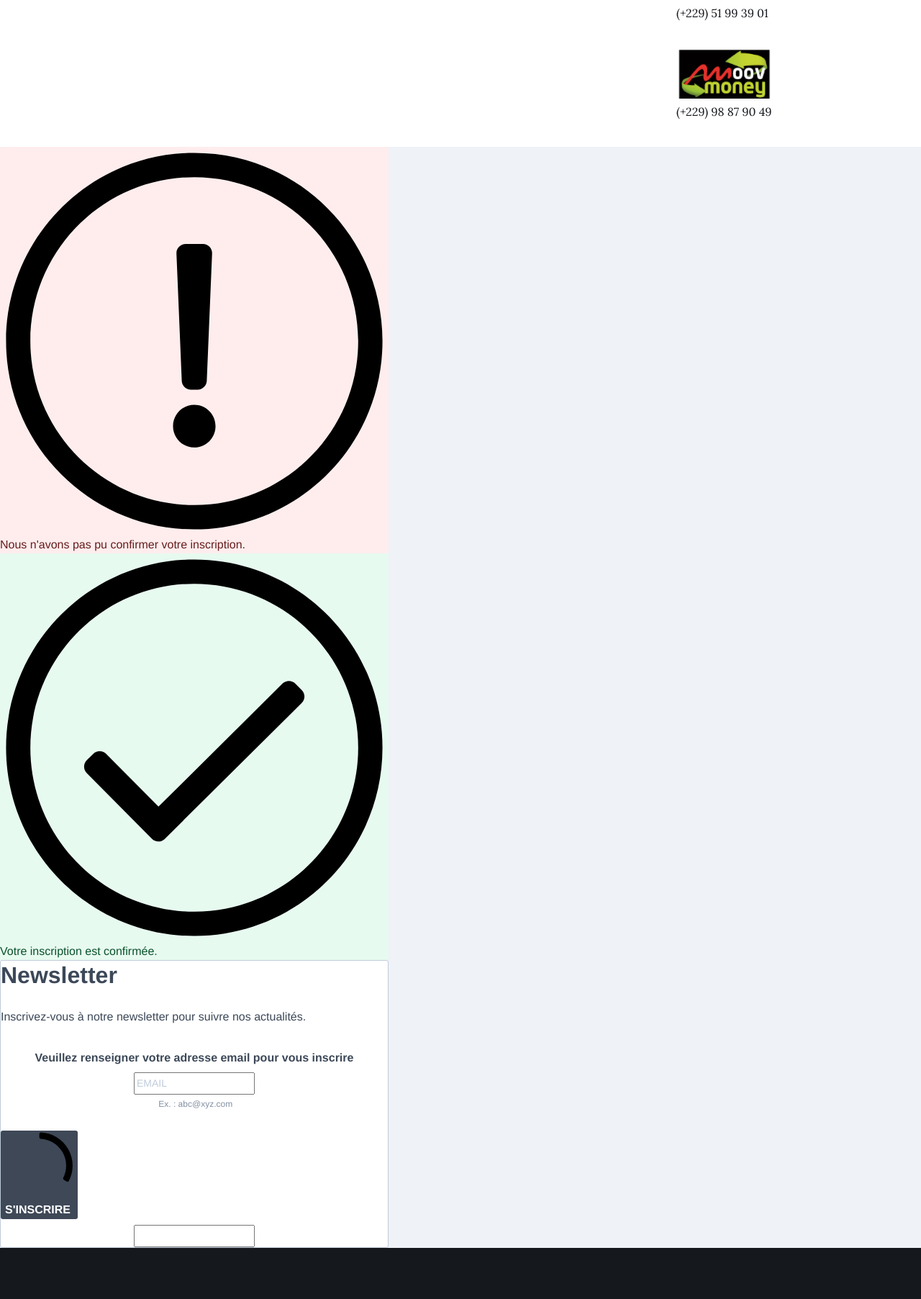
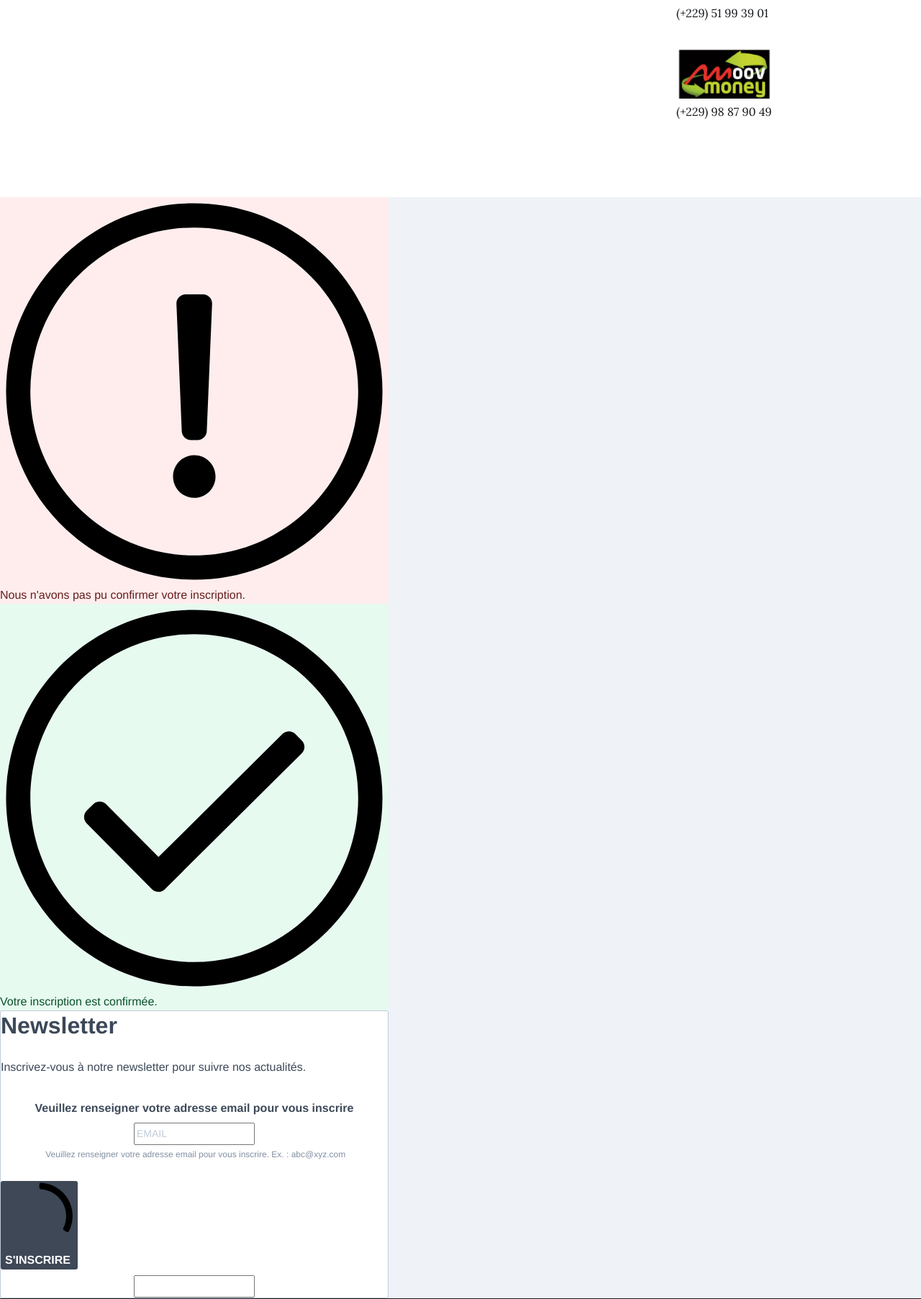
Before and after one commit to baba-mandef/olanike, a Django app: template ola/cause/templates/cause-details.html in a window 1280 px wide. Shown: the part 781-2586 px from the top of the page at 72% size. Run offline with Django 3.2, Linux system fonts and the light colour scheme; the template is opened without the code that fills it, so the values that code supplies are empty; parts of the project's set-up code (start-up, migrations or seed data) failed here and were passed over; some libraries are stand-ins or nearby versions; some web fonts are replaced.

Commit message:
- Update sigle cause

```diff
--- a/ola/cause/templates/cause-details.html
+++ b/ola/cause/templates/cause-details.html
@@ -39,7 +39,7 @@
     {% endblock %}
     {% block main %}
 	<!--================ Start Recent Event Area =================-->
-	<section class="event_details section-gap-top">
+	<section class="event_details section-gap-top" style="padding-bottom: 70px;">
 		<div class="container">
 			<div class="row justify-content-center">
 				<div class="col-lg-10">
@@ -86,6 +86,9 @@
 		</div>
 	</section>
 
+
+							<!-- Begin Sendinblue Form -->
+<!-- START - We recommend to place the below code in head tag of your website html  -->
 <style>
 @font-face {
 	font-display: block;
@@ -125,12 +128,11 @@
 	color: #c0ccda;
 }
 </style>
-
 <!--  END - We recommend to place the above code in head tag of your website html -->
 
 <!-- START - We recommend to place the below code where you want the form in your website html  -->
 <div class="sib-form" style="text-align: center;
-			   background-color: #EFF2F7;                                 ">
+			 background-color: #EFF2F7;">
 <div id="sib-form-container" class="sib-form-container">
 	<div id="error-message" class="sib-form-message-panel" style="font-size:16px; text-align:left; font-family:&quot;Helvetica&quot;, sans-serif; color:#661d1d; background-color:#ffeded; border-radius:3px; border-color:#ff4949;max-width:540px;">
 		<div class="sib-form-message-panel__text sib-form-message-panel__text--center">
@@ -187,7 +189,7 @@
 						<label class="entry__error entry__error--primary" style="font-size:16px; text-align:left; font-family:&quot;Helvetica&quot;, sans-serif; color:#661d1d; background-color:#ffeded; border-radius:3px; border-color:#ff4949;">
 						</label>
 						<label class="entry__specification" style="font-size:12px; text-align:left; font-family:&quot;Helvetica&quot;, sans-serif; color:#8390A4;">
-					Ex. : abc@xyz.com
+							Veuillez renseigner votre adresse email pour vous inscrire. Ex. : abc@xyz.com
 						</label>
 					</div>
 				</div>
@@ -239,6 +241,9 @@
 <script src="{%static "js/sib-js.js" %}"></script>
 
 
+<!-- END - We recommend to place the above code in footer or bottom of your website html  -->
+<!-- End Sendinblue Form -->
+
 	<!--================ End Recent Event Area =================-->
 {% endblock %}
 </body>
```
Lines whose indentation alone changed are shown as unchanged.
